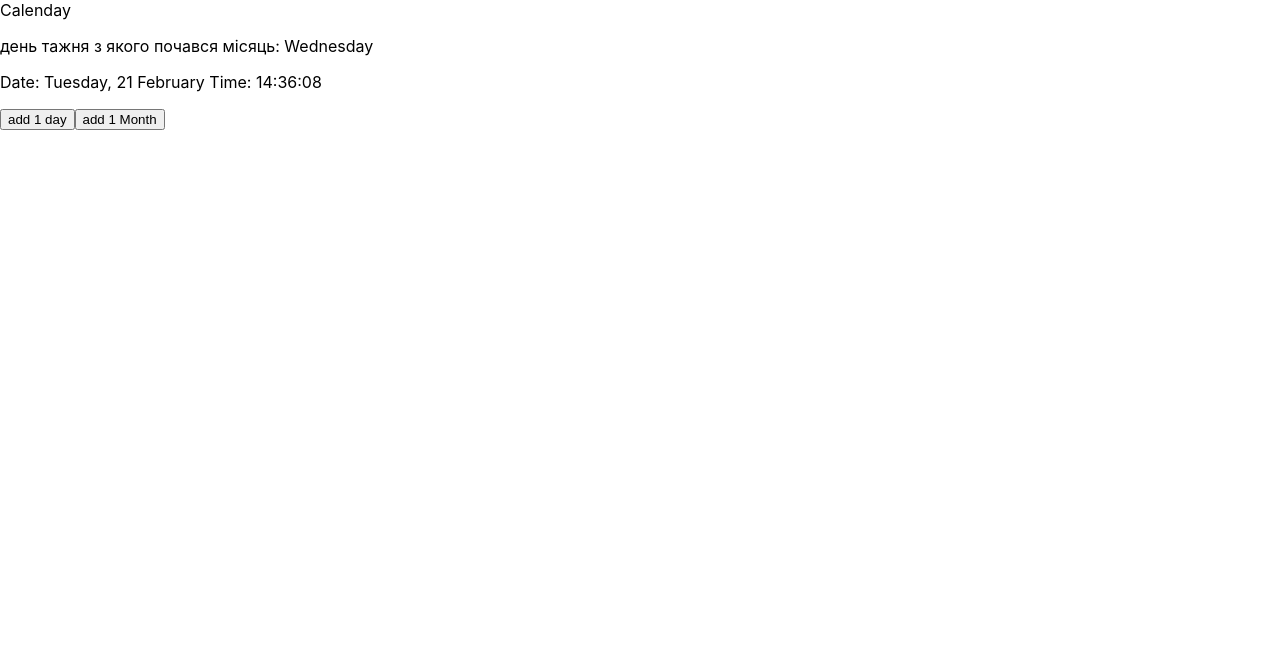
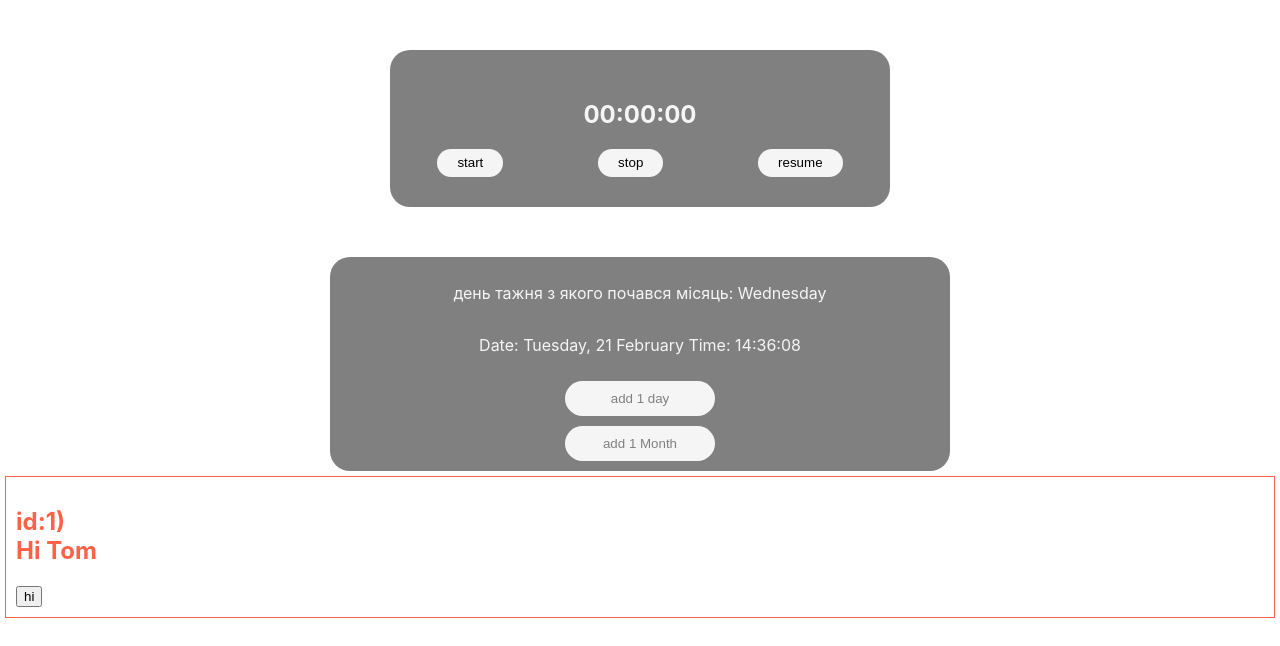
Before and after one commit to Solomii/fs-create-app, a React (Create React App) app: page / in a window 1280 px wide. Shown: the top 646 px of the page. Built offline with nearby package versions, Linux system fonts and the light colour scheme.

Commit message:
Add Sass to stopWatch

```diff
--- a/package.json
+++ b/package.json
@@ -36,5 +36,8 @@
       "last 1 firefox version",
       "last 1 safari version"
     ]
+  },
+  "devDependencies": {
+    "sass": "^1.58.3"
   }
 }
--- a/src/App.js
+++ b/src/App.js
@@ -4,10 +4,10 @@ import Calendar from "./components/Calendar";
 // import HeandingH1 from "./components/HeadingH1";
 // import SignInFrom from "./components/forms/SingInForm";
 // import CiaolSection from "./components/CiaoSection/index";
-// import StopWatch from './components/StopWatch';
+import StopWatch from './components/StopWatch';
 // import UserSection from './components/UserSection';
 // import FormClass from './components/forms2/FormClass/index';
-// import Ciao from "./components/Ciao";
+import Ciao from "./components/Ciao";
 // import UserCard from "./components/UserSection/UserCard";
 // import UserList from './components/UserSection/UserList/index';
 
@@ -30,18 +30,18 @@ const App = (props) => {
         <>
           {/* <HeandingH1 /> */}
             {/* <CiaolSection /> */}
-            {/* <StopWatch/> */}
+            <StopWatch/>
             {/* <UserSection/>  */}
             {/* <SignInFrom/> */}
             {/* <FormClass/> */}
-            {/* <Ciao
-                classStyle={"ciao__welcome"}
-                name={user.firstName}
-                id={user.id}
-            /> */}
             {/* <UserCard user={user}/> */}
             {/* <UserList users={users}/> */}
             <Calendar/>
+            <Ciao
+                classStyle={"ciao__welcome"}
+                name="Tom"
+                id={1}
+            />
         </>
     );
 };
--- /dev/null
+++ b/src/common/styles/_breackpoints.scss
@@ -0,0 +1,3 @@
+$sm: 567px;
+$md: 768px;
+$lg: 992px;
--- /dev/null
+++ b/src/common/styles/_colors.scss
@@ -0,0 +1,2 @@
+$color-main: gray;
+$color-text:whitesmoke;
--- /dev/null
+++ b/src/common/styles/_mixins.scss
@@ -0,0 +1,9 @@
+@mixin border-radius($r){
+  border-radius:$r;
+}
+
+@mixin flex($flex,$fdir,$jc) {
+  display:$flex;
+  flex-direction:$fdir;
+  justify-content: $jc;
+}
--- /dev/null
+++ b/src/components/Calendar/Calendat.module.scss
@@ -0,0 +1,41 @@
+// @import "./../../common/styles";
+@use "/src/common/styles/colors" as *;
+@use "/src/common/styles/_breackpoints" as bp;
+@use "/src/common/styles/mixins" as mx;
+
+.box {
+    display: flex;
+    flex-direction: column;
+    justify-content: center;
+    align-items: center;
+    width: 90%;
+    min-width: 300px;
+    max-width: 600px;
+    margin: auto;
+    padding: 10px;
+    background-color: $color-main;
+    color: $color-text;
+    > * {
+        text-align: center;
+    }
+
+    .btn {
+        width: 150px;
+        margin-top: 10px;
+        padding: 10px;
+        background-color: $color-text;
+        color: $color-main;
+        @include mx.border-radius(20px);
+        border-radius: 20px;
+        border: none;
+        white-space: nowrap;
+        overflow: hidden;
+        text-overflow: ellipsis;
+    }
+}
+
+@media screen and (min-width: bp.$sm) {
+    .box {
+      @include mx.border-radius(20px);
+    }
+}
--- a/src/components/Calendar/index.js
+++ b/src/components/Calendar/index.js
@@ -1,6 +1,7 @@
 import PropTypes from "prop-types";
 import React, { Component } from "react";
 import { format,add,startOfMonth } from "date-fns";
+import styles from  "./Calendat.module.scss"
 
 class Calendar extends Component {
     constructor(props) {
@@ -21,16 +22,14 @@ class Calendar extends Component {
     render() {
         const { date } = this.state;
         return (
-            <div>
-               Calenday
-
-               <p>  день тажня з якого почався місяць: {format(startOfMonth(date), "EEEE" )}
+            <div className={styles.box}>
+               <p className={styles.content}>  день тажня з якого почався місяць: {format(startOfMonth(date), "EEEE" )}
                </p>
-                <p>
+                <p className={styles.content}>
                     {format(date, "'Date:' EEEE, dd LLLL 'Time:' HH:mm:ss")}
                 </p>
-                <button onClick={this.addDay}>add 1 day</button>
-                <button onClick={this.addMonth}>add 1 Month</button>
+                <button className={styles.btn} onClick={this.addDay}>add 1 day</button>
+                <button className={styles.btn}  onClick={this.addMonth}>add 1 Month</button>
             </div>
         );
     }
--- /dev/null
+++ b/src/components/StopWatch/StopWatch.module.scss
@@ -0,0 +1,39 @@
+@use "/src/common/styles/colors" as *;
+@use "/src/common/styles/_breackpoints" as bp;
+@use "/src/common/styles/mixins" as mx;
+
+.container {
+  // display: flex;
+  // flex-direction: column;
+  // justify-content: center;
+  @include mx.flex(flex,column, center);
+
+  width: 70%;
+  max-width: 500px;
+  margin:50px auto;
+  padding: 30px 0;
+
+  background-color: $color-main;
+  color: $color-text;
+  @include mx.border-radius(20px);
+
+  text-align: center;
+  .boxBtn {
+    // display: flex;
+    // justify-content: space-around;
+    @include mx.flex(flex,row, space-around);
+  }
+
+  .btn {
+    border: none;
+    background-color:$color-text;
+    padding: 0.5em 1.5em;
+    @include mx.border-radius(20px);
+  }
+
+  @media screen and (min-width: bp.$sm) {
+    .box {
+      @include mx.border-radius(20px);
+    }
+}
+}
--- a/src/components/StopWatch/index.js
+++ b/src/components/StopWatch/index.js
@@ -1,5 +1,5 @@
 import React, { Component } from "react";
-import styles from "./StopWatch.module.css"
+import styles from "./StopWatch.module.scss"
 
 class StopWatch extends Component {
     constructor(props) {
```
Also changed, not shown: src/components/StopWatch/StopWatch.module.css (deleted, +0 -26 lines), src/common/styles/_template.scss (added), 1 other file (tests, documents, lock files or other folders).
